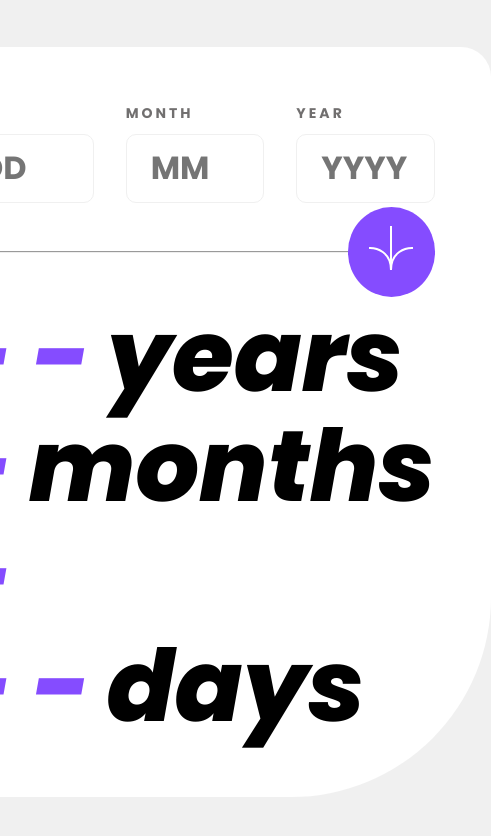
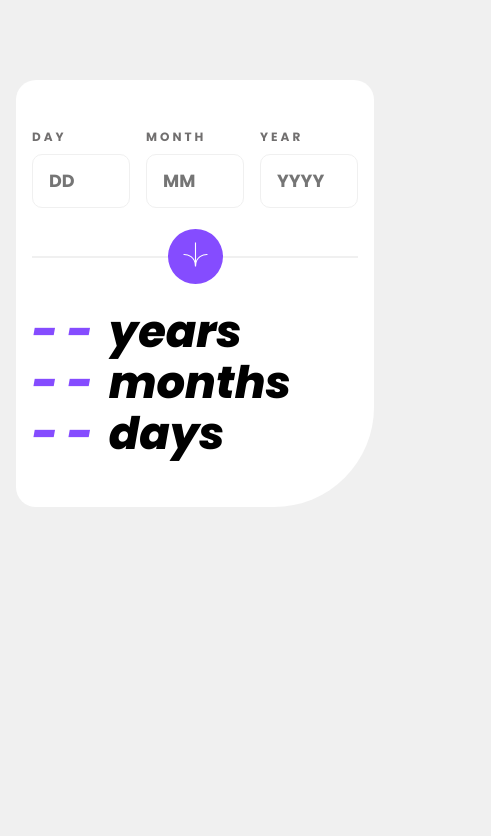
Before and after one commit to DuraBull/Age-Calculator-App, a plain HTML site: page index.html in a window 390 px wide. Shown: the whole page, 491 px wide, since content can reach past the window. Drawn offline with Linux system fonts and the light colour scheme.

Commit message:
mobile responsiveness

```diff
--- a/js/age.js
+++ b/js/age.js
@@ -282,6 +282,9 @@ function showError() {
             inputs[i].error.classList.remove("inv");
             inputs[i].label.classList.add("error");
             inputs[i].input.classList.add("error-label")
+            years.innerHTML = "- -";
+            months.innerHTML = "- -";
+            days.innerHTML = "- -";
         }
         else {
             removeError(i);
--- a/sass/base/_base.sass
+++ b/sass/base/_base.sass
@@ -5,6 +5,7 @@ body
     place-items: center
     font-family: "Poppins", sans-serif
     font-size: 16px
+    padding: 5em 1em
     font-weight: $font-regular
     background: $off-white
 
@@ -13,7 +14,8 @@ main
     flex-flow: column
     flex-grow: 1
     max-width: 825px
+    min-width: 300px
 
 
 hr
-    color: $off-white
+    border: 1px solid $off-white
--- a/sass/layout/_desktop.sass
+++ b/sass/layout/_desktop.sass
@@ -3,11 +3,12 @@
     flex-direction: column
     gap: 1.5rem
     flex-shrink: 0
-    // max-width: 825px
+    flex-grow: 1
     min-width: 300px
+    width: 100%
     background: $white
     padding: 3.5em
-    border-radius: 30px 30px 200px 30px
+    border-radius: 20px 20px 200px 20px
 
 .input-form
     display: flex
@@ -16,6 +17,7 @@
 .container
     position: relative
     display: flex
+    // min-width: 300px
     flex-direction: column
     &-submit
         position: relative
@@ -24,13 +26,16 @@
 .input
     font-size: 32px
     max-width: 170px
-    min-width: 100px
+    min-width: 80px
     width: 100%
     border-radius: 10px
     border: 1px solid $off-white
     padding: .6rem 1.5rem
+    &:hover
+        cursor: pointer
     &:focus-within
-        outline: none
+        outline: $purple
+        border: 1px solid $purple
     &-label
         font-size: 14px
         font-weight: $font-regular
@@ -48,6 +53,9 @@
     &-label
         border: 1px solid $light-red
         outline: $light-red
+        &:focus-within
+            border: 1px solid $light-red
+            outline: $light-red
 
 .inv
     display: none
@@ -55,14 +63,16 @@
 .btn
     position: absolute
     right: 0
-    aspect-ratio: 1
+    // aspect-ratio: 1
     background: $purple
     border-radius: 50%
     border: none
     padding: 1.2rem 1.3rem
+    &:hover
+        background: black
 
 .output
-    line-height: 1.1em
+    line-height: 1.14em
     font-style: italic
     font-weight: $font-bold
     // display: flex
--- /dev/null
+++ b/sass/layout/_mobile.sass
@@ -0,0 +1,35 @@
+@media screen and (max-width: 50em)
+    body
+        height: 100%
+
+    .container-main
+        padding: 3em 1em
+        border-bottom-right-radius: 100px
+
+    .input-form
+        gap: 1rem
+        justify-content: center
+
+    .input
+        font-size: 1.1em
+        padding: .8rem 1rem
+        &-label
+            font-size: 12px
+
+    .btn
+        left: 0
+        right: 0
+        margin: 0 auto
+        width: 55px
+        height: 55px
+        padding: .8rem
+        img
+            width: 25px
+            height: 25px
+
+    .output
+        font-size: 2.8em
+
+    .error
+        &-text
+            font-size: 10px
--- a/sass/main.sass
+++ b/sass/main.sass
@@ -21,3 +21,4 @@
 
 
 // 6. Mobile
+@import layout/_mobile
```
Also changed, not shown: css/main.css, 1 other file.
